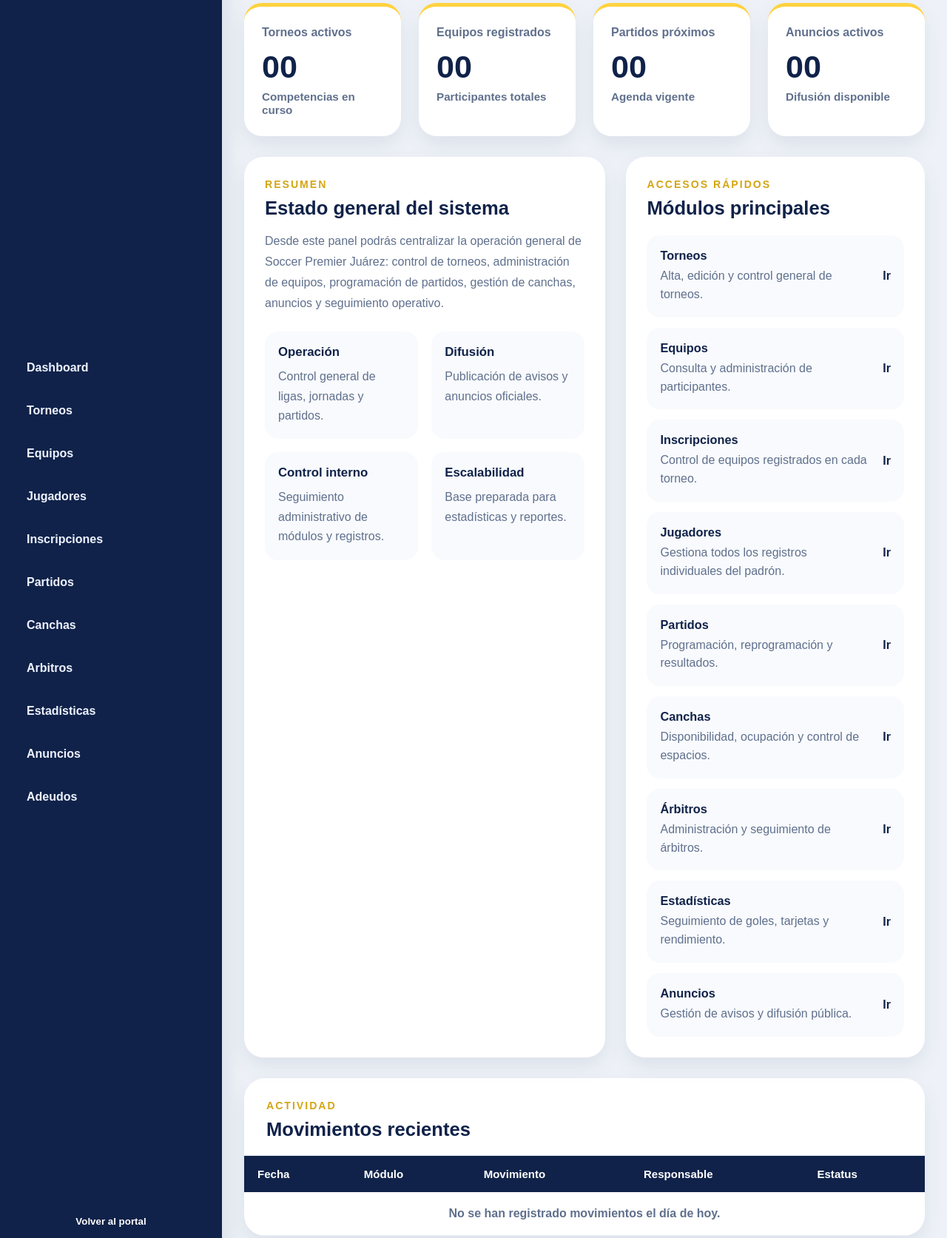
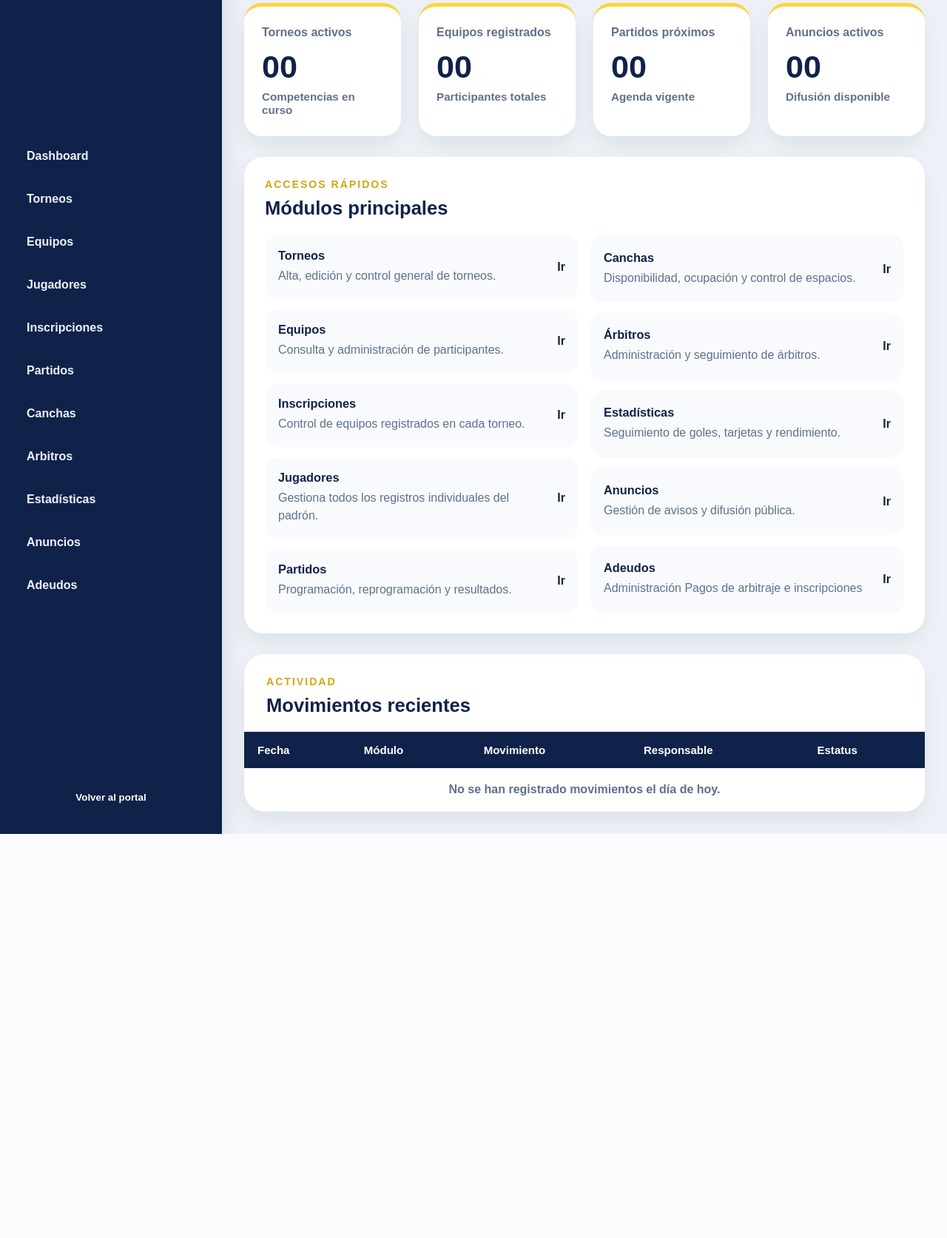
Before and after one commit to KSinloop/soccerpremier_app1, a Flask app: page /admin/ in a window 1280 px wide. Shown: the part 141-1814 px from the top of the page at 74% size. After the commit the page ends 1268 px from the top, so only its background shows below. Run offline with Flask 3, Linux system fonts and the light colour scheme.

Commit message:
Borrar "Recalcular Tabla" de Administración de estadísticas y Quitar el estado general del sistema en el inicio de admin Listos

```diff
--- a/templates/admin/dashboard.html
+++ b/templates/admin/dashboard.html
@@ -30,40 +30,12 @@
 </section>
 
 <section class="admin-content-grid">
-    <article class="admin-panel-card">
-        <span class="section-kicker">RESUMEN</span>
-        <h3 class="admin-panel-title">Estado general del sistema</h3>
-        <p class="admin-panel-text">
-            Desde este panel podrás centralizar la operación general de Soccer Premier Juárez:
-            control de torneos, administración de equipos, programación de partidos, gestión
-            de canchas, anuncios y seguimiento operativo.
-        </p>
 
-        <div class="admin-mini-grid">
-            <div class="admin-mini-card">
-                <h4>Operación</h4>
-                <p>Control general de ligas, jornadas y partidos.</p>
-            </div>
-            <div class="admin-mini-card">
-                <h4>Difusión</h4>
-                <p>Publicación de avisos y anuncios oficiales.</p>
-            </div>
-            <div class="admin-mini-card">
-                <h4>Control interno</h4>
-                <p>Seguimiento administrativo de módulos y registros.</p>
-            </div>
-            <div class="admin-mini-card">
-                <h4>Escalabilidad</h4>
-                <p>Base preparada para estadísticas y reportes.</p>
-            </div>
-        </div>
-    </article>
-
-    <article class="admin-panel-card">
+    <article class="admin-panel-card" style="grid-column: 1 / -1">
         <span class="section-kicker">ACCESOS RÁPIDOS</span>
         <h3 class="admin-panel-title">Módulos principales</h3>
-
-        <div class="admin-links-list">
+        <div style="display: grid; grid-template-columns: 1fr 1fr; gap: 16px;">
+            <div class="admin-links-list" >
                 <a href="{{ url_for('admin.vista_torneos_admin') }}" class="admin-link-row">
                     <div>
                         <h4>Torneos</h4>
@@ -105,7 +77,9 @@
                     </div>
                     <span>Ir</span>
                 </a>
+            </div>
 
+            <div class="admin-links-list" >
                 <a href="{{ url_for('admin.vista_canchas_admin') }}" class="admin-link-row">
                     <div>
                         <h4>Canchas</h4>
@@ -137,6 +111,15 @@
                     </div>
                     <span>Ir</span>
                 </a>
+
+                <a href="{{ url_for('admin.vista_adeudos_admin') }}" class="admin-link-row">
+                    <div>
+                        <h4>Adeudos</h4>
+                        <p>Administración Pagos de arbitraje e inscripciones</p>
+                    </div>
+                    <span>Ir</span>
+                </a>
+            </div>
         </div>
     </article>
 </section>
```
Also changed, not shown: templates/admin/estadisticas_admin.html (+0 -10 lines). Lines whose indentation alone changed are shown as unchanged.
